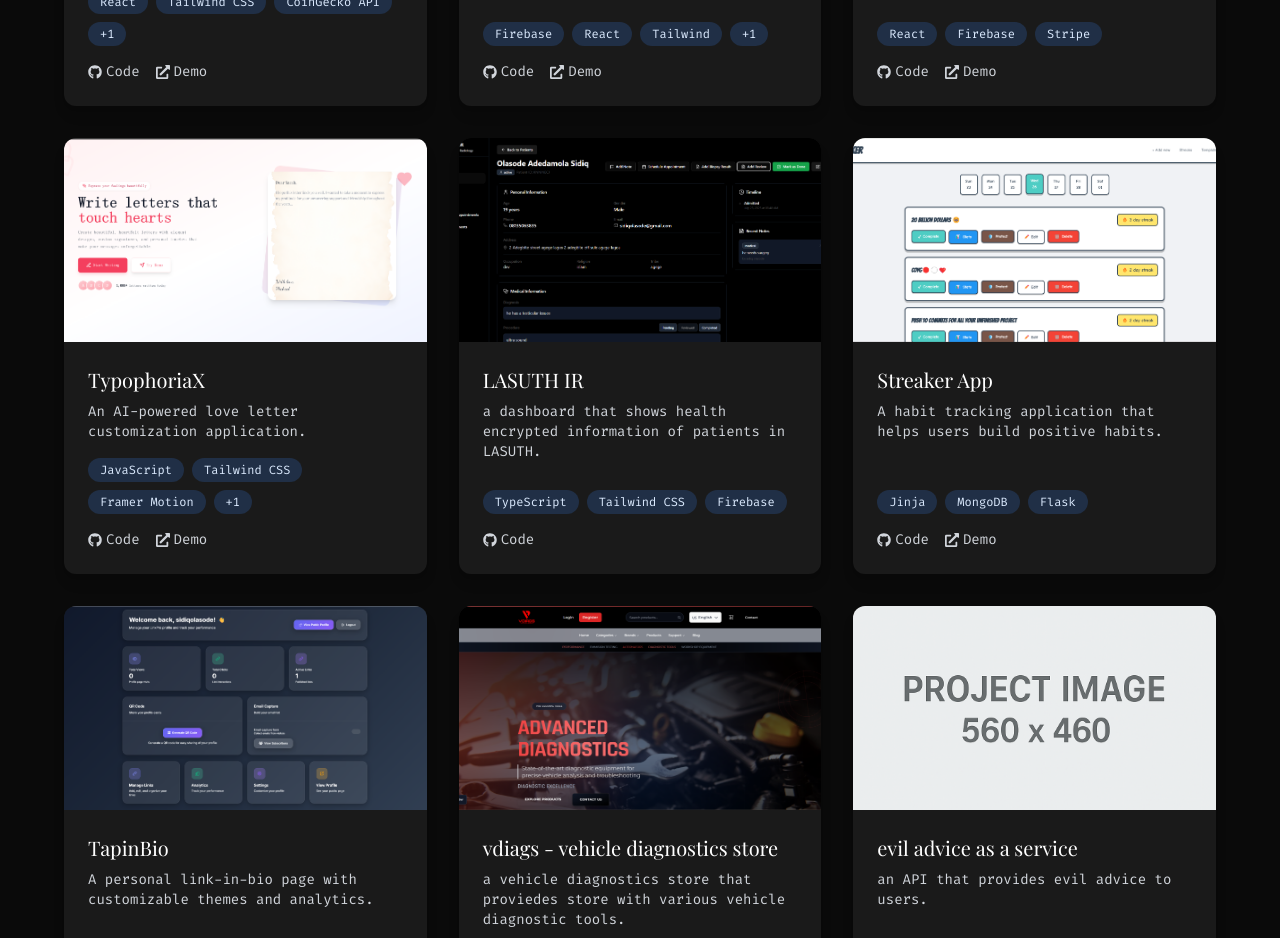
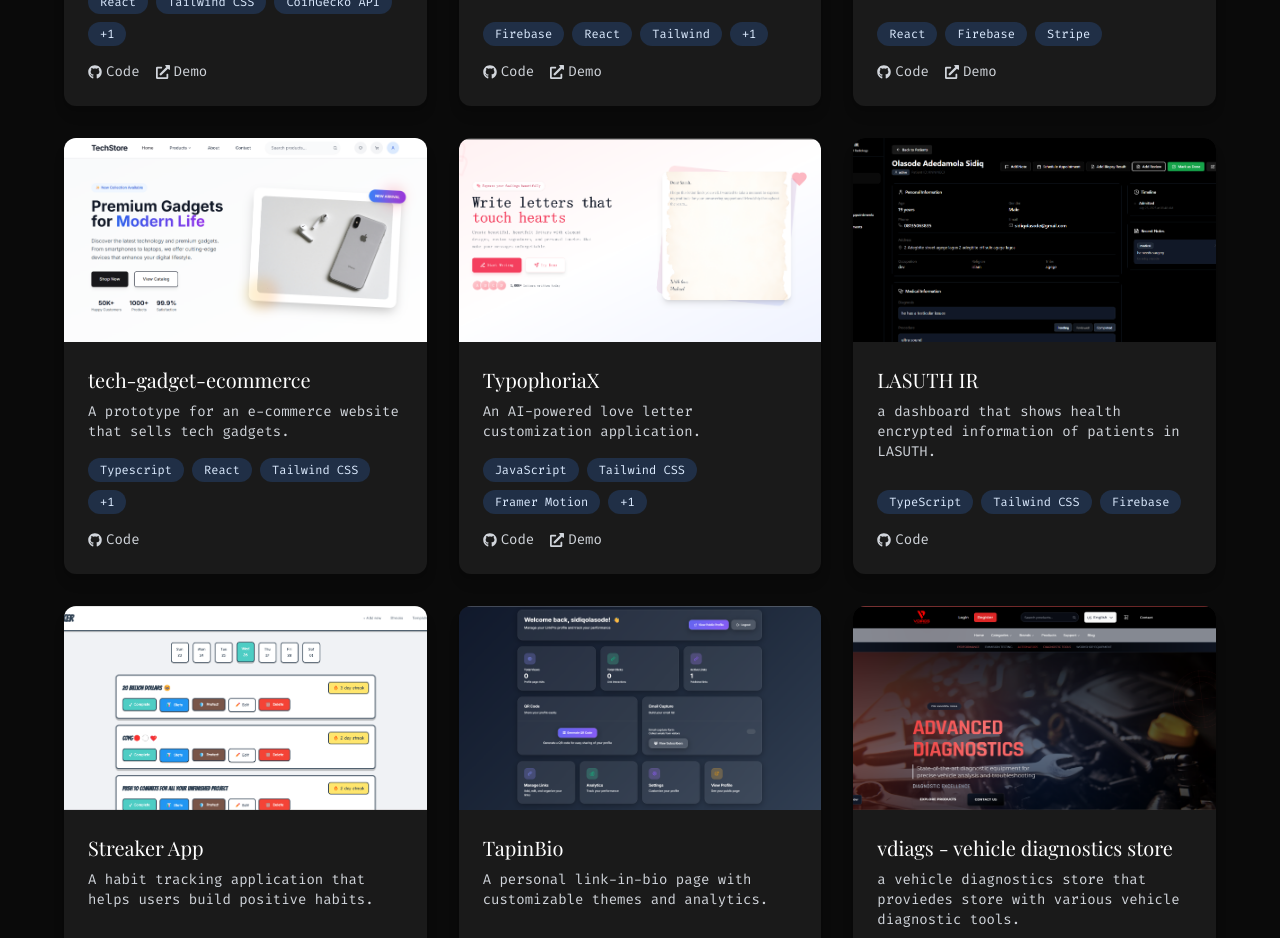
Before and after one commit to sidiq20/my-portfolio, a React (Vite) app: page / in a window 1280 px wide. Shown: the part 3240-4178 px from the top of the page. Built offline with nearby package versions, Linux system fonts and the light colour scheme.

Commit message:
new projects

```diff
--- a/src/components/Projects.jsx
+++ b/src/components/Projects.jsx
@@ -74,6 +74,23 @@ function Projects() {
         "Admin dashboard"
       ],
       animationType: "slideInRight"
+    },
+        {
+      id: "tech-gadget-ecommerce",
+      title: "tech-gadget-ecommerce",
+      description: "A prototype for an e-commerce website that sells tech gadgets.",
+      longDescription: "A prototype for an e-commerce website that showcases various tech gadgets with a modern and responsive design.",
+      image: "/tech.png",
+      fallbackImage: "https://via.placeholder.com/600x400?text=AI+ML",
+      github: "https://github.com/sidiq20/prototype-for-e-commerce",
+      tech: ["Typescript", "React", "Tailwind CSS", "Framer Motion"],
+      features: [
+        "Responsive design",
+        "Product showcase",
+        "Smooth animations",
+        "User-friendly interface"
+      ],
+      animationType: "flipIn"
     },
     {
       id: "typophoriax",
@@ -199,7 +216,8 @@ function Projects() {
         "Interactive prediction interface"
       ],
       animationType: "flipIn"
-    }
+    },
+
   ];
 
   return (
```
Also changed, not shown: public/tech.png (added).
